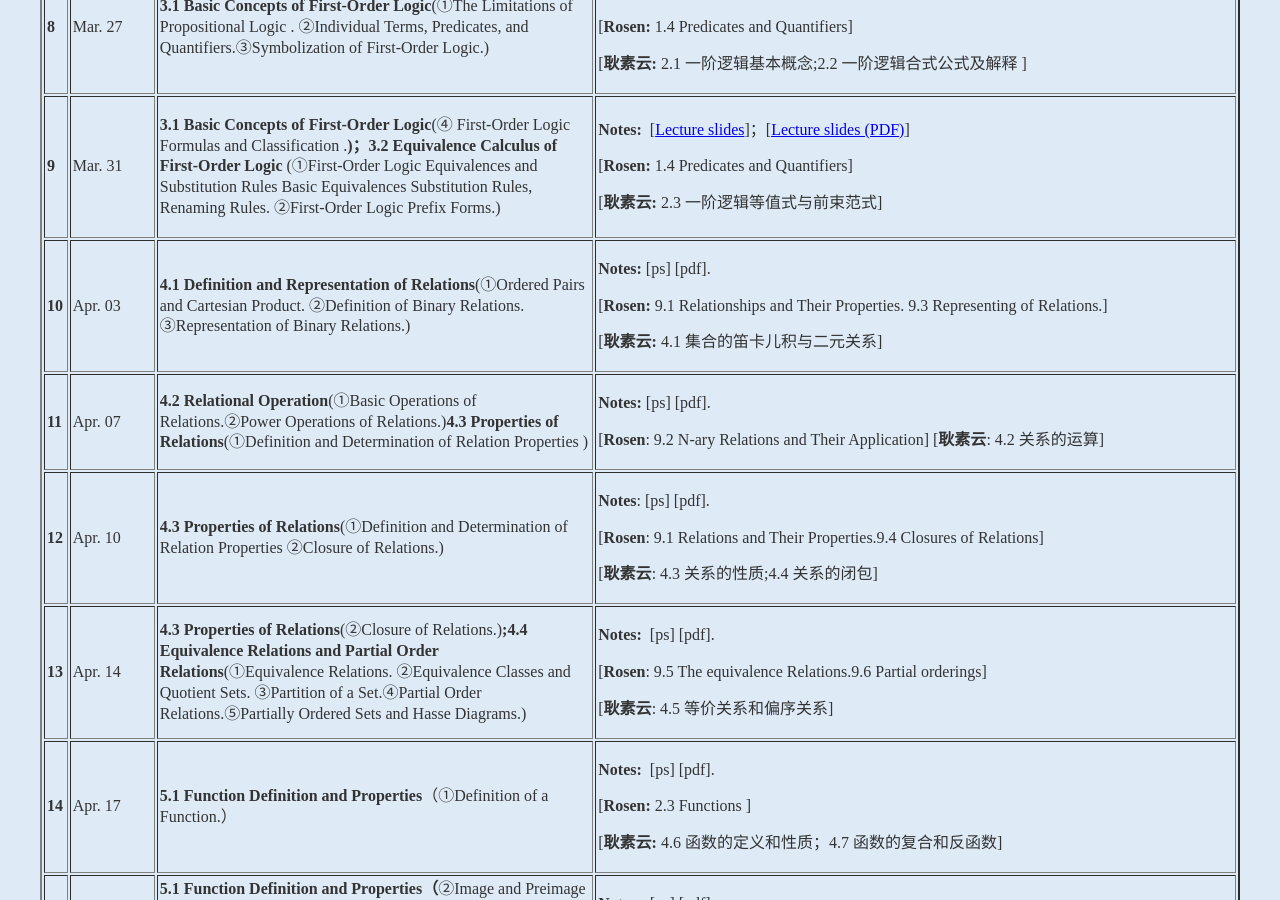
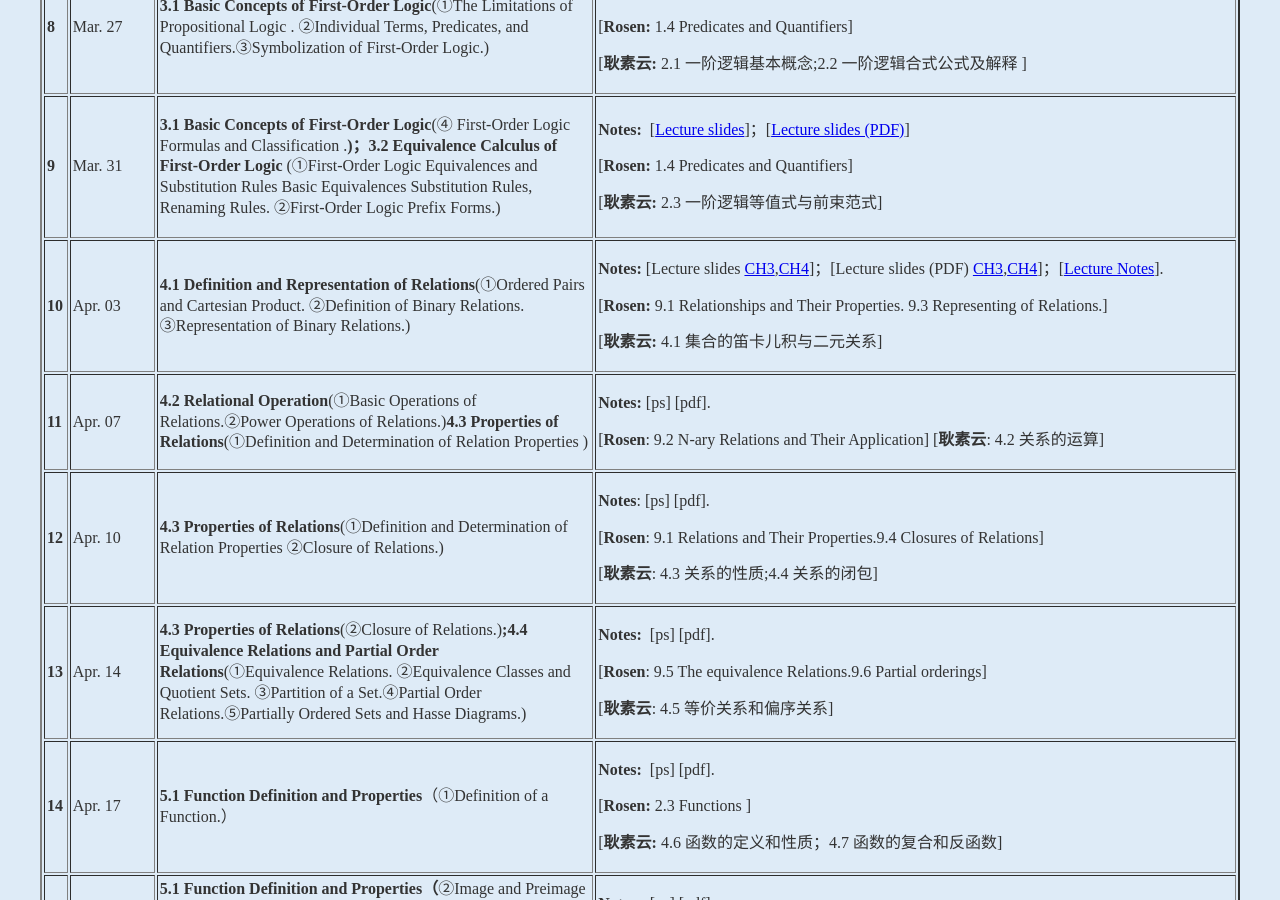
Before and after one commit to kejiwei/kejiwei.github.io, a Jekyll site: the page teaching/courses/dismath/index.html, which Jekyll copies as it is, in a window 1280 px wide and 900 px high, scrolled down 2197 px. Built offline with Jekyll 4.4.1, drawn with Linux system fonts in a browser that asks for light colours.

Commit message:
20260403

```diff
--- a/teaching/courses/dismath/index.html
+++ b/teaching/courses/dismath/index.html
@@ -165,7 +165,7 @@
                 <td>Apr. 03</td>
                 <td><p><strong>4.1 Definition and Representation of Relations</strong>(①Ordered Pairs and Cartesian Product. ②Definition of Binary Relations. ③Representation of Binary Relations.)</p>
                   </td>
-                <td><p><strong>Notes: </strong>[ps] [pdf].</p>
+                <td><p><strong>Notes: </strong>[Lecture slides <a href="slides/CH3 First Order Logic-26(10)42-FIN.ppsx">CH3</a>,<a href="slides/CH4 Relation Operation and Properties-26(10)1-20.ppsx">CH4</a>]；[Lecture slides (PDF) <a href="slides/CH3 First Order Logic-26(10)42-FIN.pdf">CH3</a>,<a href="slides/CH4 Relation Operation and Properties-26(10)1-20.pdf">CH4</a>]；[<a href="slides/离散数学讲义第5章-关系-20260302.pdf">Lecture Notes</a>].</p>
                   <p>[<strong>Rosen: </strong>9.1 Relationships and Their Properties. 9.3 Representing of Relations.]&nbsp;</p>
                   <p>[<strong>耿素云: </strong>4.1 集合的笛卡儿积与二元关系] </p></td>
                 </tr>
```
Also changed, not shown: 5 other files.
